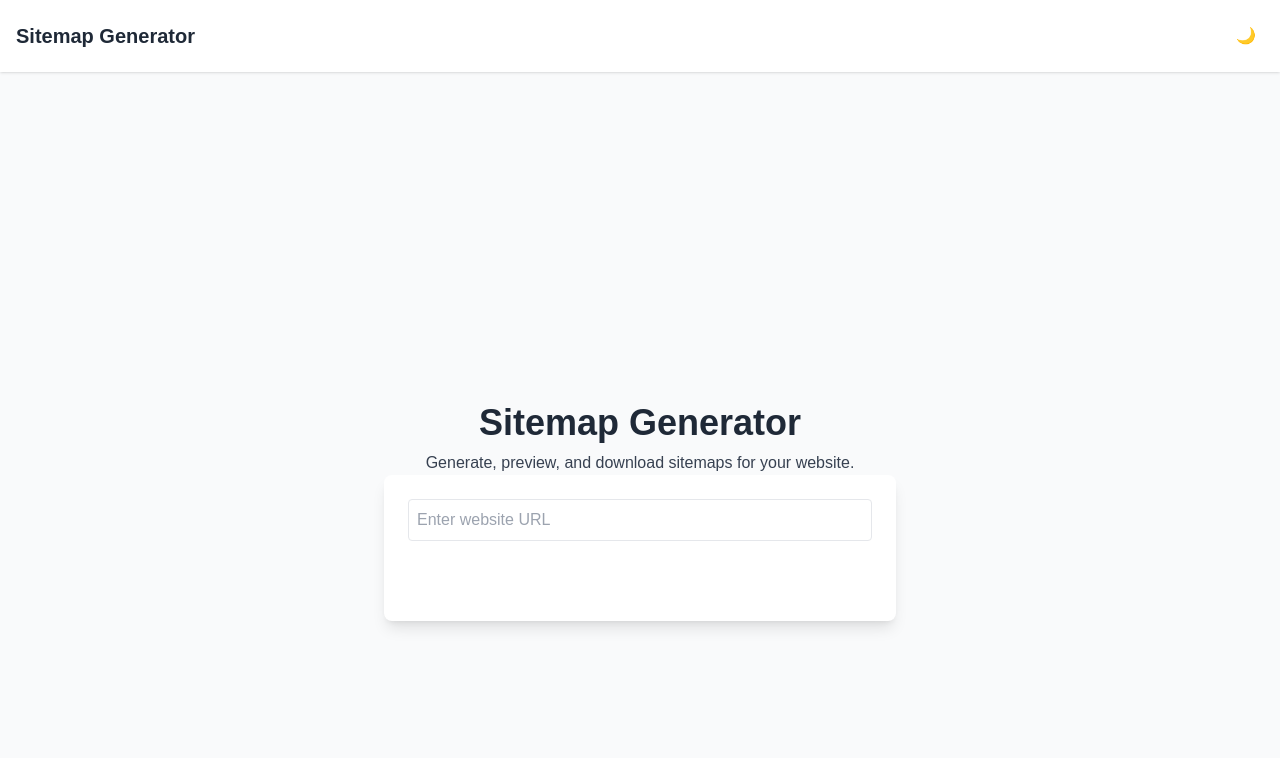
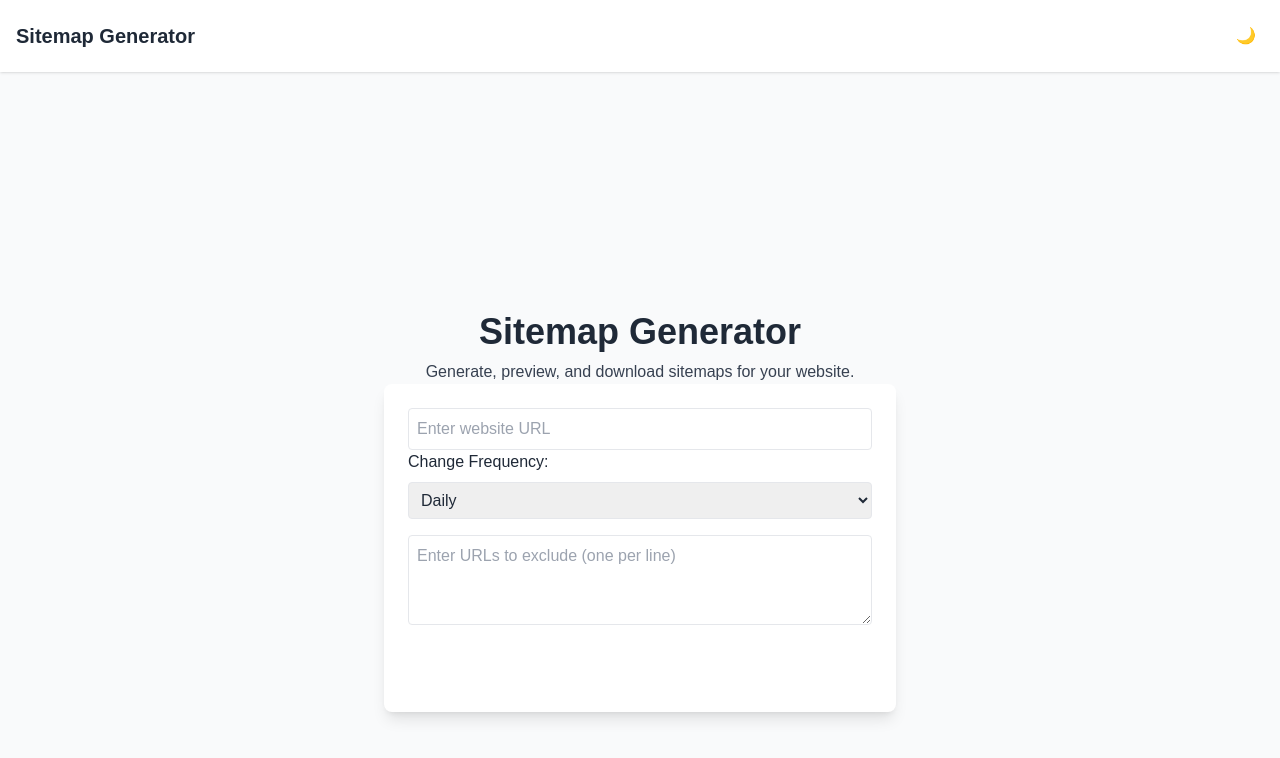
Before and after one commit to ltxstudio/sitemap-generator, a Next.js app: page / in a window 1280 px wide. Shown: the top 758 px of the page. Built offline with nearby package versions, Linux system fonts and the light colour scheme.

Commit message:
Update SitemapForm.tsx

```diff
--- a/components/SitemapForm.tsx
+++ b/components/SitemapForm.tsx
@@ -5,6 +5,8 @@ import SitemapPreview from "./SitemapPreview";
 
 export default function SitemapForm() {
   const [url, setUrl] = useState("");
+  const [changefreq, setChangefreq] = useState("daily");
+  const [excludeUrls, setExcludeUrls] = useState<string[]>([]);
   const [loading, setLoading] = useState(false);
   const [sitemap, setSitemap] = useState<string | null>(null);
 
@@ -16,7 +18,10 @@ export default function SitemapForm() {
       const response = await fetch("/api/generate-sitemap", {
         method: "POST",
         headers: { "Content-Type": "application/json" },
-        body: JSON.stringify({ url }),
+        body: JSON.stringify({
+          url,
+          settings: { changefreq, excludeUrls },
+        }),
       });
 
       if (!response.ok) throw new Error("Failed to generate sitemap");
@@ -40,6 +45,28 @@ export default function SitemapForm() {
           value={url}
           onChange={(e) => setUrl(e.target.value)}
         />
+        <label>
+          Change Frequency:
+          <select
+            value={changefreq}
+            onChange={(e) => setChangefreq(e.target.value)}
+            className="w-full p-2 border rounded dark:bg-gray-700 mt-2"
+          >
+            <option value="always">Always</option>
+            <option value="hourly">Hourly</option>
+            <option value="daily">Daily</option>
+            <option value="weekly">Weekly</option>
+            <option value="monthly">Monthly</option>
+            <option value="yearly">Yearly</option>
+            <option value="never">Never</option>
+          </select>
+        </label>
+        <textarea
+          placeholder="Enter URLs to exclude (one per line)"
+          rows={3}
+          className="w-full p-2 border rounded dark:bg-gray-700"
+          onChange={(e) => setExcludeUrls(e.target.value.split("\n"))}
+        ></textarea>
         <button
           className="w-full py-2 bg-primary text-white rounded-lg hover:bg-blue-700"
           onClick={handleGenerate}
```
